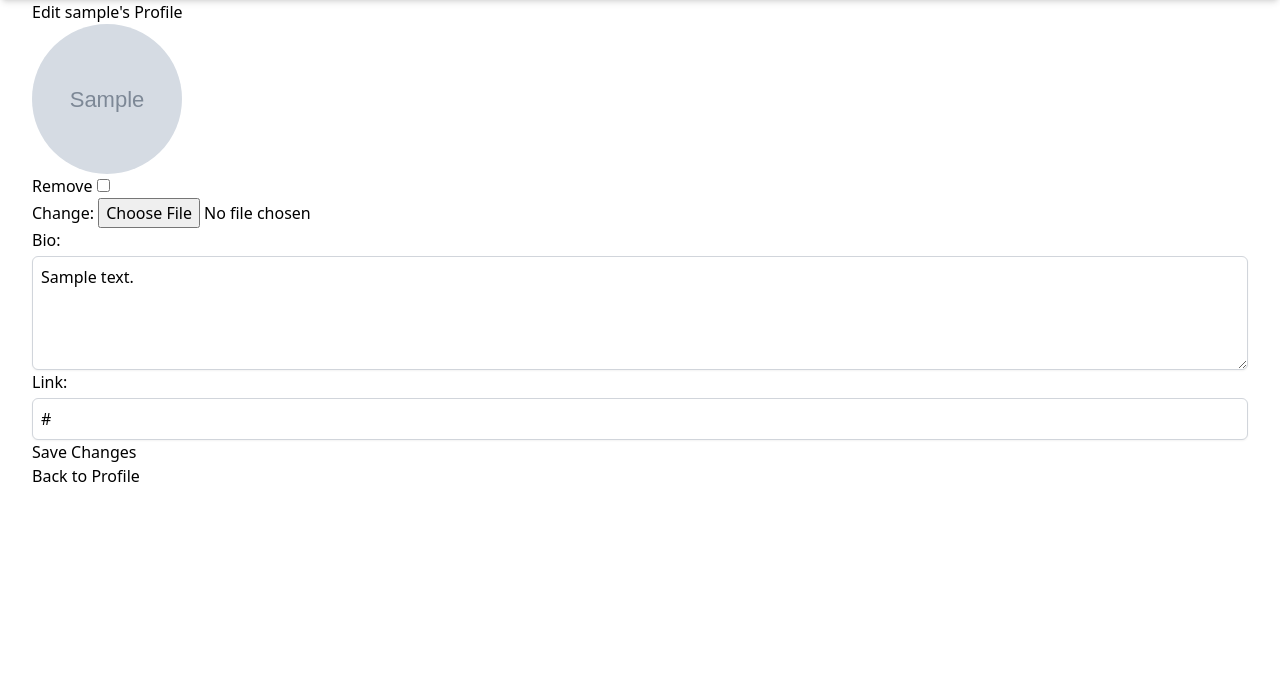
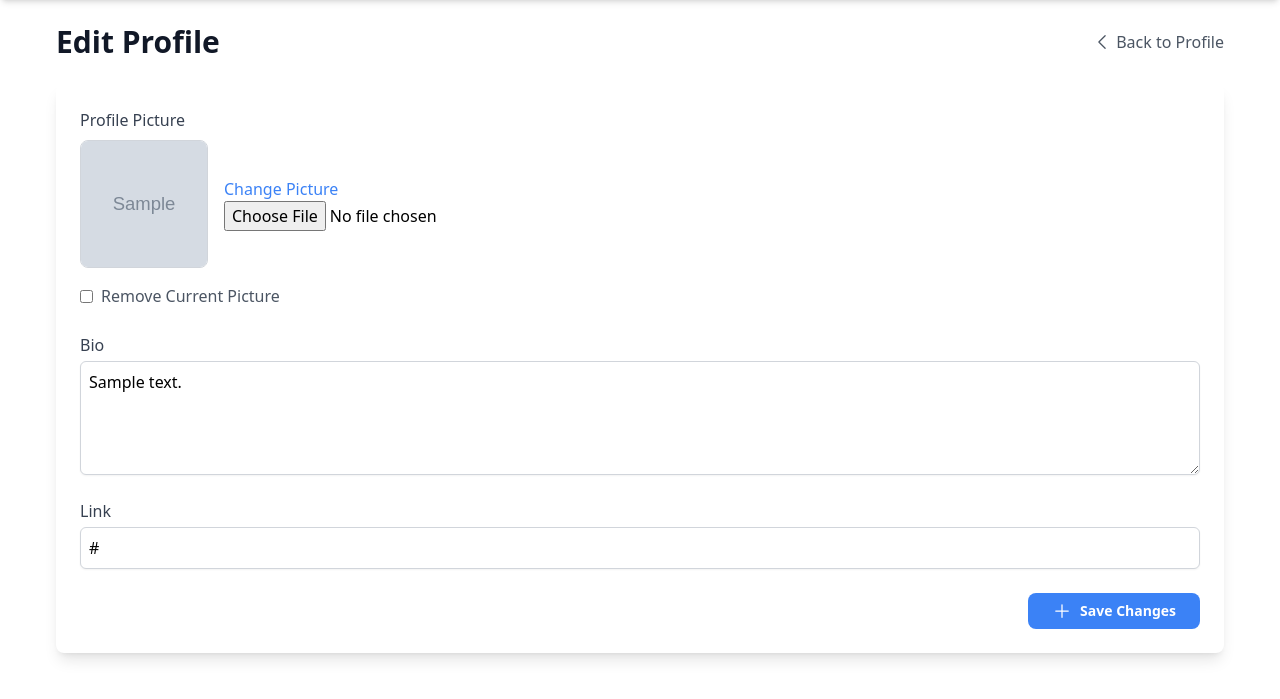
Before and after one commit to am-cid/hello-django, a Django app: a page that uses simple_crud/listings/templates/listings/profile_edit.html in a window 1280 px wide. Shown: the part 52-751 px from the top of the page. Run offline with Django 5.2, Linux system fonts and the light colour scheme; a user stored in the database is signed in; tables that the repository leaves empty hold one stand-in row (values such as "Sample post"); grey boxes marked "Sample" are stand-in pictures; parts of the project's set-up code (start-up, migrations or seed data) failed here and were passed over; some libraries are stand-ins or nearby versions.

Commit message:
Multiple Designed Pages
- Edit profile page
- Add product page
- Edit product page

```diff
--- a/simple_crud/listings/forms.py
+++ b/simple_crud/listings/forms.py
@@ -8,31 +8,37 @@ from .models import Listing, Profile
 
 class ListingForm(forms.ModelForm):
     picture = forms.ImageField(
-        label="Listing Photo", required=False, widget=forms.FileInput
+        label="Listing Photo", required=False, widget=forms.FileInput(attrs={
+            'class': 'block w-full text-gray-600 border border-gray-300 rounded-lg shadow-sm focus:ring-blue-500 focus:border-blue-500 p-2'
+        })
     )
-    remove_picture = forms.BooleanField(required=False)
+    remove_picture = forms.BooleanField(required=False, widget=forms.CheckboxInput(attrs={
+        'class': 'rounded border-gray-300 text-blue-600 focus:ring-blue-500'
+    }))
 
     class Meta:
         model = Listing
-        fields = [
-            "name",
-            "seller_url",
-            "description",
-            "price",
-            "picture",
-        ]
+        fields = ["name", "seller_url", "description", "price", "picture"]
+        widgets = {
+            "name": forms.TextInput(attrs={
+                "class": "block w-full mt-1 border border-gray-300 rounded-lg shadow-sm p-2 focus:ring-blue-500 focus:border-blue-500",
+                "placeholder": "Enter product name"
+            }),
+            "seller_url": forms.URLInput(attrs={
+                "class": "block w-full mt-1 border border-gray-300 rounded-lg shadow-sm p-2 focus:ring-blue-500 focus:border-blue-500",
+                "placeholder": "https://example.com"
+            }),
+            "description": forms.Textarea(attrs={
+                "class": "block w-full mt-1 border border-gray-300 rounded-lg shadow-sm p-2 focus:ring-blue-500 focus:border-blue-500",
+                "rows": 4,
+                "placeholder": "Describe your product..."
+            }),
+            "price": forms.NumberInput(attrs={
+                "class": "block w-full mt-1 border border-gray-300 rounded-lg shadow-sm p-2 focus:ring-blue-500 focus:border-blue-500",
+                "placeholder": "Enter price"
+            }),
+        }
 
-    def save(self, commit=True):
-        instance = super(ListingForm, self).save(commit=False)
-        if self.cleaned_data.get("remove_picture"):
-            try:
-                os.unlink(instance.picture.path)
-            except OSError:
-                pass
-            instance.picture = None
-        if commit:
-            instance.save()
-        return instance
 
 class UserRegistrationForm(forms.ModelForm):
     password = forms.CharField(
--- a/simple_crud/listings/templates/listings/listing_detail.html
+++ b/simple_crud/listings/templates/listings/listing_detail.html
@@ -7,7 +7,7 @@
     <svg xmlns="http://www.w3.org/2000/svg" class="w-5 h-5 mr-2" fill="none" viewBox="0 0 24 24" stroke-width="1.5" stroke="currentColor">
       <path stroke-linecap="round" stroke-linejoin="round" d="M15.75 19.5L8.25 12l7.5-7.5" />
     </svg>
-    Back
+    Back to Home
   </a>
 
   <!-- Product Header -->
--- a/simple_crud/listings/templates/listings/profile_edit.html
+++ b/simple_crud/listings/templates/listings/profile_edit.html
@@ -1,37 +1,91 @@
 {% extends "listings/base.html" %}
 
 {% block content %}
-<h1>Edit {{ profile_user.username }}'s Profile</h1>
-<form method="POST" enctype="multipart/form-data">
+<section class="container mx-auto px-6 py-6">
+  <!-- Header -->
+  <div class="flex justify-between items-center mb-6">
+    <h1 class="text-3xl font-bold text-gray-900">Edit Profile</h1>
+    <a href="{% url 'profile' profile_user.username %}" class="text-gray-600 hover:text-black flex items-center">
+      <svg xmlns="http://www.w3.org/2000/svg" class="w-5 h-5 mr-1" fill="none" viewBox="0 0 24 24" stroke-width="1.5" stroke="currentColor">
+        <path stroke-linecap="round" stroke-linejoin="round" d="M15.75 19.5L8.25 12l7.5-7.5" />
+      </svg>
+      Back to Profile
+    </a>
+  </div>
+
+  <!-- Form -->
+  <form method="POST" enctype="multipart/form-data" class="bg-white shadow-lg rounded-lg p-6">
     {% csrf_token %}
-  {% if form.picture and form.picture.value.url %}
-  <div class="field-wrapper">
-      <img src={{ form.picture.value.url }}
-      alt="Profile Picture"
-      style="width: 150px; height: 150px; object-fit: cover; border-radius: 50%;"
-      />
-  </div>
-  <div class="field-wrapper">
-      <label for='id_remove_picture'> Remove </label>
-      {{ form.remove_picture }}
-  </div>
-  <div class="field-wrapper">
-      <label for='id_picture'> Change: </label>
+    <div class="space-y-6">
+
+      <!-- Profile Picture -->
+      <div>
+        <label class="block text-gray-700 font-medium mb-2">Profile Picture</label>
+        <div class="flex items-center gap-4">
+          {% if form.picture.value and form.picture.value.url %}
+            <img id="profileImagePreview" src="{{ form.picture.value.url }}" alt="Profile Picture"
+              class="w-32 h-32 rounded-lg border border-gray-300 object-cover" />
+          {% else %}
+            <img id="profileImagePreview" src="https://via.placeholder.com/150" alt="No Profile Picture"
+              class="w-32 h-32 rounded-lg border border-gray-300 object-cover" />
+          {% endif %}
+
+          <div>
+            <label for="id_picture" class="block text-blue-500 cursor-pointer hover:underline">
+              Change Picture
+            </label>
             {{ form.picture }}
           </div>
-  {% else %}
-  <div class="field-wrapper">
-      {{ form.picture.label_tag }} {{ form.picture }}
         </div>
-  {% endif %}
-  <div class="field-wrapper">
-      {{ form.bio.label_tag }} {{ form.bio }}
+
+        <!-- Remove Picture Option -->
+        <div class="mt-4">
+          <label for="id_remove_picture" class="inline-flex items-center gap-2">
+            {{ form.remove_picture }}
+            <span class="text-gray-600">Remove Current Picture</span>
+          </label>
         </div>
-  <div class="field-wrapper">
-      {{ form.link.label_tag }} {{ form.link }}
       </div>
-  <button type="submit">Save Changes</button>
+
+      <!-- Bio Field -->
+      <div>
+        <label for="id_bio" class="block text-gray-700 font-medium mb-1">{{ form.bio.label }}</label>
+        {{ form.bio }}
+      </div>
+
+      <!-- Link Field -->
+      <div>
+        <label for="id_link" class="block text-gray-700 font-medium mb-1">{{ form.link.label }}</label>
+        {{ form.link }}
+      </div>
+    </div>
+
+    <!-- Submit Button -->
+    <div class="mt-6 flex justify-end">
+      <button type="submit" class="inline-flex items-center gap-2 px-6 py-2 bg-blue-500 text-white font-semibold text-sm rounded-lg hover:bg-blue-600 transition-all">
+        <svg xmlns="http://www.w3.org/2000/svg" class="w-5 h-5" fill="none" viewBox="0 0 24 24" stroke="currentColor">
+          <path stroke-linecap="round" stroke-linejoin="round" stroke-width="1.5" d="M12 4.5v15m7.5-7.5h-15" />
+        </svg>
+        Save Changes
+      </button>
+    </div>
   </form>
+</section>
 
-<a href="{% url 'profile' profile_user.username %}">Back to Profile</a>
+<!-- JavaScript for Image Preview -->
+<script>
+  const fileInput = document.getElementById('id_picture');
+  const imagePreview = document.getElementById('profileImagePreview');
+
+  fileInput.addEventListener('change', (event) => {
+    const file = event.target.files[0];
+    if (file) {
+      const reader = new FileReader();
+      reader.onload = function(e) {
+        imagePreview.src = e.target.result;
+      };
+      reader.readAsDataURL(file);
+    }
+  });
+</script>
 {% endblock %}
```
Also changed, not shown: simple_crud/listings/templates/listings/listing_form.html (+71 -28 lines). Lines whose indentation alone changed are shown as unchanged.
